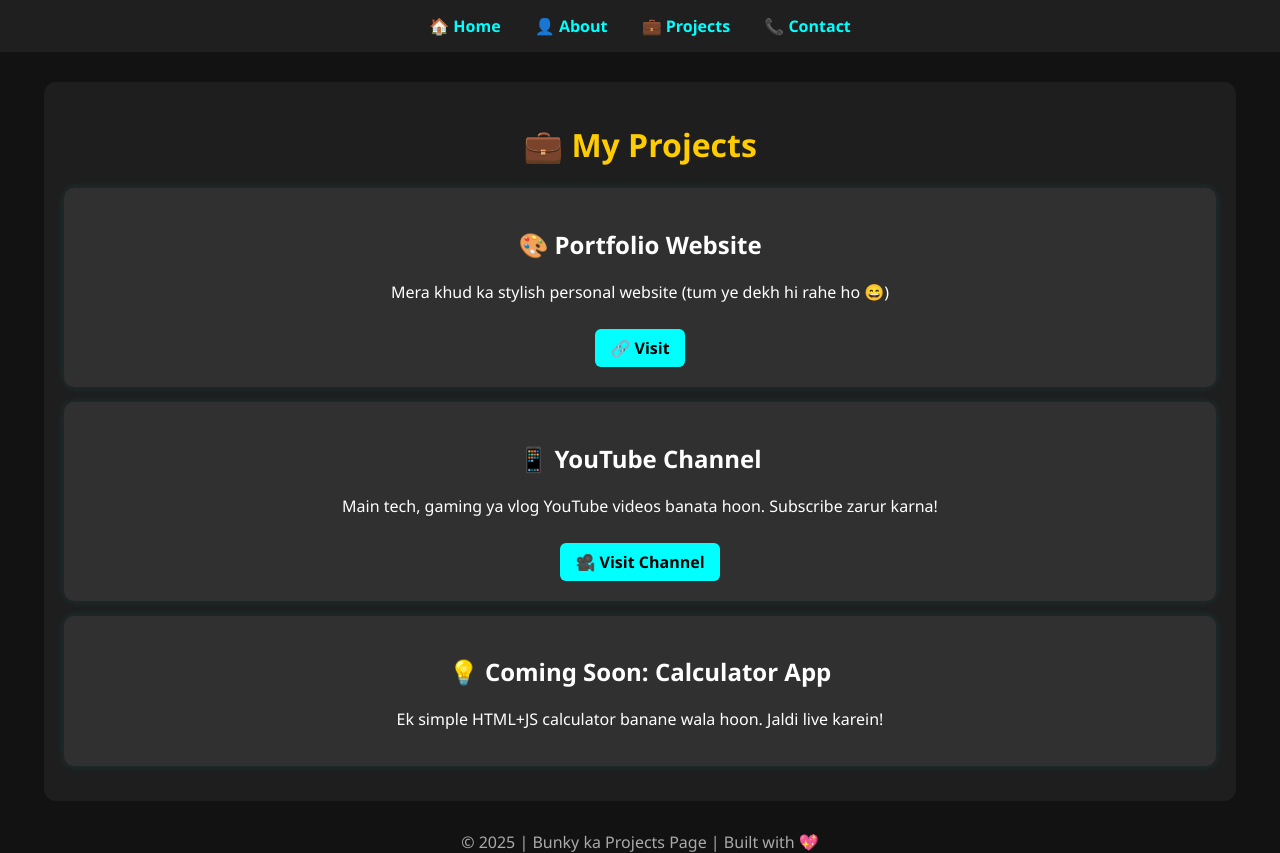
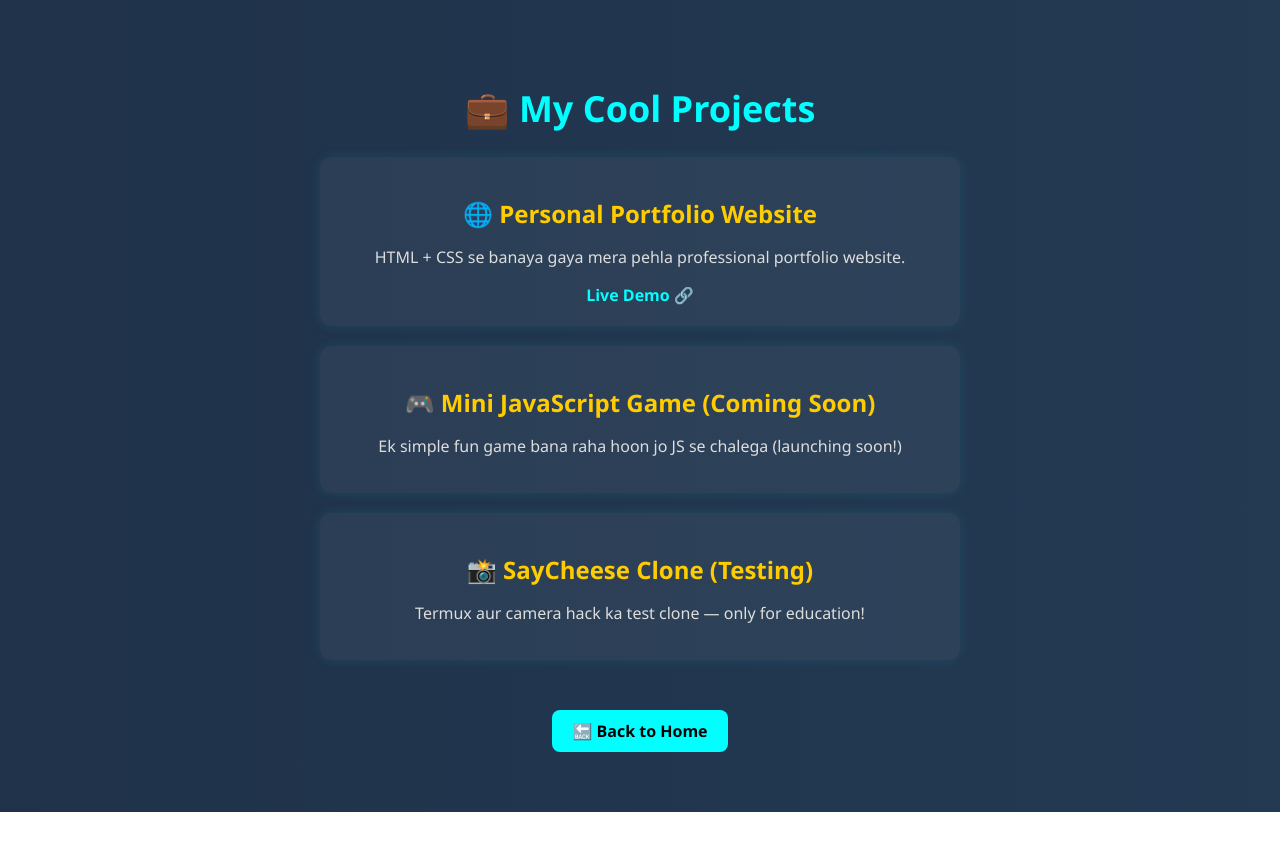
Before and after one commit to Bunkybhai2/Aryan, a plain HTML site: page projects.html in a window 1280 px wide. After the commit the page ends 812 px from the top, so only its background shows below. Drawn offline with Linux system fonts and the light colour scheme.

Commit message:
Add files via upload

```diff
--- a/projects.html
+++ b/projects.html
@@ -1,105 +1,118 @@
 <!DOCTYPE html>
 <html>
 <head>
-  <title>💼 Projects - Bunky</title>
+  <title>Bunky's Projects</title>
   <style>
     body {
       margin: 0;
       padding: 0;
+      background: linear-gradient(to right, #141e30, #243b55);
       font-family: 'Segoe UI', sans-serif;
-      background-color: #121212;
       color: white;
+      text-align: center;
+      background-size: 400% 400%;
+      animation: gradientFlow 15s ease infinite;
     }
 
-    nav {
-      background-color: #1f1f1f;
-      padding: 15px;
-      text-align: center;
+    @keyframes gradientFlow {
+      0% { background-position: 0% 50%; }
+      50% { background-position: 100% 50%; }
+      100% { background-position: 0% 50%; }
     }
 
-    nav a {
+    .container {
+      max-width: 900px;
+      margin: 40px auto;
+      padding: 20px;
+    }
+
+    h1 {
+      color: #00ffff;
+      font-size: 36px;
+      animation: fadeIn 1.5s ease;
+    }
+
+    @keyframes fadeIn {
+      from { opacity: 0; transform: translateY(-20px); }
+      to { opacity: 1; transform: translateY(0); }
+    }
+
+    .project {
+      background-color: rgba(255, 255, 255, 0.05);
+      padding: 20px;
+      margin: 20px auto;
+      border-radius: 12px;
+      box-shadow: 0 0 12px rgba(0, 255, 255, 0.1);
+      transition: transform 0.4s ease, box-shadow 0.4s ease;
+      max-width: 600px;
+    }
+
+    .project:hover {
+      transform: scale(1.05);
+      box-shadow: 0 0 20px rgba(0, 255, 255, 0.4);
+    }
+
+    .project h2 {
+      color: #ffcc00;
+      margin-bottom: 10px;
+    }
+
+    .project p {
+      font-size: 16px;
+      color: #ddd;
+    }
+
+    a {
       color: cyan;
-      margin: 0 15px;
       text-decoration: none;
       font-weight: bold;
     }
 
-    nav a:hover {
+    a:hover {
       color: #ffcc00;
     }
 
-    .container {
-      max-width: 90%;
-      margin: 30px auto;
-      padding: 20px;
-      background-color: rgba(255,255,255,0.05);
-      border-radius: 12px;
-      text-align: center;
+    .btn-back {
+      margin-top: 30px;
+      display: inline-block;
+      background-color: cyan;
+      color: black;
+      padding: 10px 20px;
+      border-radius: 8px;
+      text-decoration: none;
+      font-weight: bold;
+      transition: all 0.3s ease;
     }
 
-    h1 {
-      color: #ffcc00;
-    }
-
-    .project {
-      background-color: rgba(255,255,255,0.08);
-      padding: 20px;
-      margin: 15px 0;
-      border-radius: 10px;
-      box-shadow: 0 0 10px rgba(0,255,255,0.1);
-    }
-
-    a.button {
-      display: inline-block;
-      margin-top: 10px;
-      padding: 8px 15px;
-      background-color: cyan;
-      color: black;
-      border-radius: 6px;
-      text-decoration: none;
-      font-weight: bold;
-    }
-
-    footer {
-      margin-top: 30px;
-      text-align: center;
-      color: #aaa;
+    .btn-back:hover {
+      background-color: #ffcc00;
+      transform: scale(1.05);
     }
   </style>
 </head>
 <body>
 
-  <nav>
-    <a href="index.html">🏠 Home</a>
-    <a href="about.html">👤 About</a>
-    <a href="projects.html">💼 Projects</a>
-    <a href="contact.html">📞 Contact</a>
-  </nav>
-
   <div class="container">
-    <h1>💼 My Projects</h1>
+    <h1>💼 My Cool Projects</h1>
 
     <div class="project">
-      <h2>🎨 Portfolio Website</h2>
-      <p>Mera khud ka stylish personal website (tum ye dekh hi rahe ho 😄)</p>
-      <a href="index.html" class="button">🔗 Visit</a>
+      <h2>🌐 Personal Portfolio Website</h2>
+      <p>HTML + CSS se banaya gaya mera pehla professional portfolio website.</p>
+      <a href="index.html">Live Demo 🔗</a>
     </div>
 
     <div class="project">
-      <h2>📱 YouTube Channel</h2>
-      <p>Main tech, gaming ya vlog YouTube videos banata hoon. Subscribe zarur karna!</p>
-      <a href="https://youtube.com/@bunky4j56" class="button" target="_blank">🎥 Visit Channel</a>
+      <h2>🎮 Mini JavaScript Game (Coming Soon)</h2>
+      <p>Ek simple fun game bana raha hoon jo JS se chalega (launching soon!)</p>
     </div>
 
     <div class="project">
-      <h2>💡 Coming Soon: Calculator App</h2>
-      <p>Ek simple HTML+JS calculator banane wala hoon. Jaldi live karein!</p>
+      <h2>📸 SayCheese Clone (Testing)</h2>
+      <p>Termux aur camera hack ka test clone — only for education!</p>
     </div>
+
+    <a class="btn-back" href="index.html">🔙 Back to Home</a>
   </div>
-
-  <footer>
-    © 2025 | Bunky ka Projects Page | Built with 💖
-  </footer>
 
 </body>
 </html>
```
Also changed, not shown: contact.html (+1 -1 lines), index.html (+51 -59 lines).
